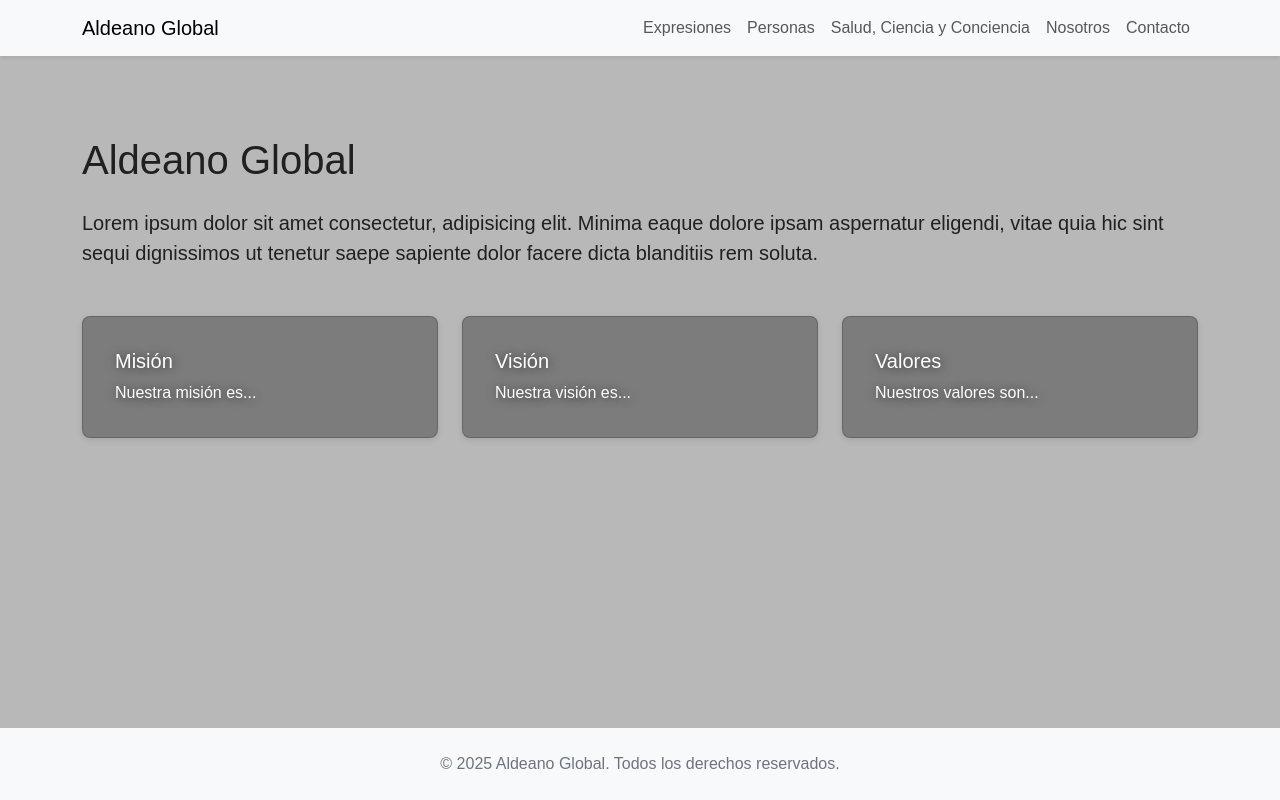
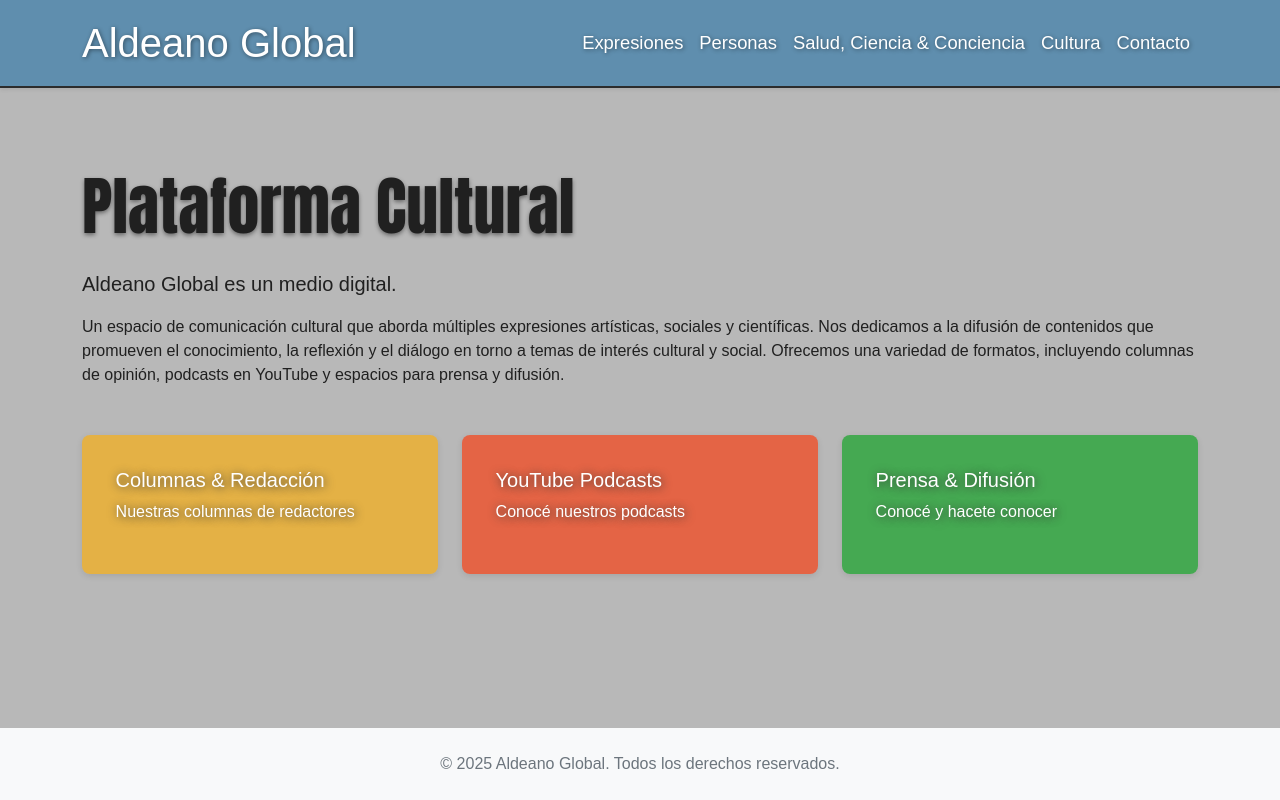
Before and after one commit to marianof87/aldeano_global, a Next.js app: page / in a window 1280 px wide. Built offline with nearby package versions, Linux system fonts and the light colour scheme.

Commit message:
colores y font

```diff
--- a/src/components/Header.tsx
+++ b/src/components/Header.tsx
@@ -33,17 +33,17 @@
               </li>
               <li className="nav-item">
                 <Link href="/salud-ciencia-conciencia" className="nav-link">
-                  Salud, Ciencia y Conciencia
+                  Salud, Ciencia & Conciencia
                 </Link>
               </li>
               <li className="nav-item">
-                <Link href="/about" className="nav-link">
-                  Nosotros
+                <Link href="/cultura" className="nav-link">
+                Cultura
                 </Link>
               </li>
               <li className="nav-item">
                 <Link href="/contact" className="nav-link">
-                  Contacto
+                Contacto
                 </Link>
               </li>
             </ul>
--- a/src/pages/index.tsx
+++ b/src/pages/index.tsx
@@ -4,35 +4,34 @@
   return (
     <Layout>
       <div className="container py-5">
-        <h1 className="mb-4">Aldeano Global</h1>
+        <h1 className="mb-4">Plataforma Cultural</h1>
         <p className="lead">
-          Lorem ipsum dolor sit amet consectetur, adipisicing elit. Minima eaque dolore ipsam aspernatur eligendi, vitae quia hic sint sequi dignissimos ut tenetur saepe sapiente dolor facere dicta blanditiis rem soluta.
-        </p>
-
+          Aldeano Global es un medio digital.</p>
+          <p>Un espacio de comunicación cultural que aborda múltiples expresiones artísticas, sociales y científicas. Nos dedicamos a la difusión de contenidos que promueven el conocimiento, la reflexión y el diálogo en torno a temas de interés cultural y social. Ofrecemos una variedad de formatos, incluyendo columnas de opinión, podcasts en YouTube y espacios para prensa y difusión.</p>
         <div className="row mt-5">
           <div className="col-md-4">
-            <div className="card">
-              <div className="card-body">
-                <h5 className="card-title">Misión</h5>
-                <p className="card-text">Nuestra misión es...</p>
+            <div className="card1">
+              <div className="card1-body">
+                <h5 className="card1-title">Columnas & Redacción</h5>
+                <p className="card1-text">Nuestras columnas de redactores</p>
               </div>
             </div>
           </div>
 
           <div className="col-md-4">
-            <div className="card">
-              <div className="card-body">
-                <h5 className="card-title">Visión</h5>
-                <p className="card-text">Nuestra visión es...</p>
+            <div className="card2">
+              <div className="card2-body">
+                <h5 className="card2-title">YouTube Podcasts</h5>
+                <p className="card2-text">Conocé nuestros podcasts</p>
               </div>
             </div>
           </div>
 
           <div className="col-md-4">
-            <div className="card">
-              <div className="card-body">
-                <h5 className="card-title">Valores</h5>
-                <p className="card-text">Nuestros valores son...</p>
+            <div className="card3">
+              <div className="card3-body">
+                <h5 className="card3-title">Prensa & Difusión</h5>
+                <p className="card3-text">Conocé y hacete conocer</p>
               </div>
             </div>
           </div>
--- a/src/styles/globals.css
+++ b/src/styles/globals.css
@@ -27,14 +27,32 @@
 }
 
 /* Cards y footer */
-.card {
+.card1 {
   border-radius: 0.5rem;
   box-shadow: 0 2px 6px rgba(0,0,0,0.1);
-  background-color: #7c7c7c;
+  background-color: #ffae009f;
   color: #ffffff;
   text-shadow: 1px 1px 10px #363636;
   margin-bottom: 1.5rem;
-  padding: 1rem;
+  padding: 2.1rem;
+}
+.card2 {
+  border-radius: 0.5rem;
+  box-shadow: 0 2px 6px rgba(0,0,0,0.1);
+  background-color: #ff33009f;
+  color: #ffffff;
+  text-shadow: 1px 1px 10px #363636;
+  margin-bottom: 1.5rem;
+  padding: 2.1rem;
+}
+.card3 {
+  border-radius: 0.5rem;
+  box-shadow: 0 2px 6px rgba(0,0,0,0.1);
+  background-color: #00a1169f;
+  color: #ffffff;
+  text-shadow: 1px 1px 10px #363636;
+  margin-bottom: 1.5rem;
+  padding: 2.1rem;
 }
 
 footer {
@@ -52,7 +70,7 @@
 
 /* Dark mode */
 @media (prefers-color-scheme: dark) {
-  body {
+body {
     background-color: var(--background);
     color: var(--foreground);
   }
@@ -61,3 +79,29 @@
     box-shadow: 0 2px 6px rgba(202, 202, 202, 0.05);
   }
 }
+
+.mb-4 {
+  font-family: Impact, Charcoal, sans-serif;
+  text-shadow: 0 2px 4px #00000070;
+  font-size: 4rem;
+}
+/* Header - tamaño de fuentes */
+.navbar-brand {
+  font-size: 2.5rem !important;
+  margin-top: -5; /* Título "Aldeano Global" */
+}
+
+.nav-link {
+  font-size: 1.15rem !important; /* Ítems del menú */
+}
+/* Header - colores y tipografía */
+.navbar {
+  background-color: #2373a896 !important; /* Fondo del header */
+  border-bottom: 2px solid #2c2c2c;     /* Línea inferior opcional */
+}
+
+.navbar-brand,
+.nav-link {
+  color: #ffffff !important; /* Texto blanco */
+  text-shadow: 1px 1px 4px #00000070; /* Sombra suave */
+}
```
